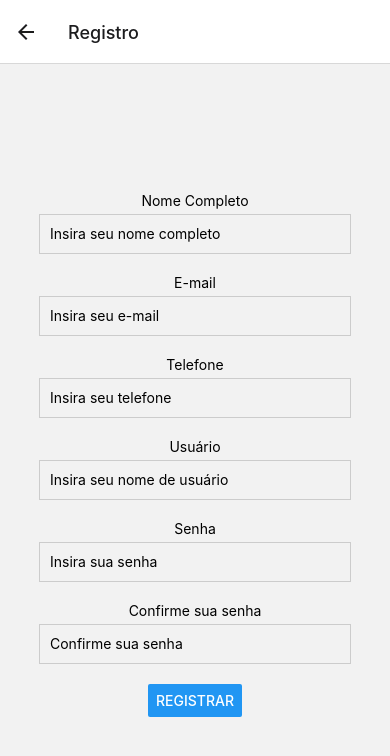
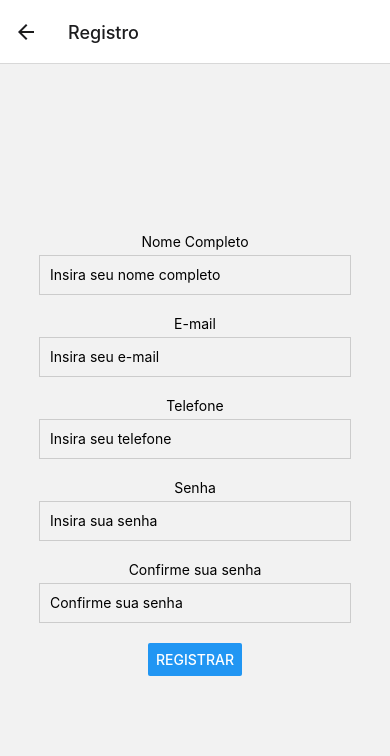
Before and after one commit to FBC-LTS/SISBDP, a React Native app: screen /Registro in a window 390 px wide. Shown: the top 756 px of the page. Built offline with nearby package versions, Linux system fonts and the light colour scheme.

Commit message:
Update registro.js
feat: removendo campo usuário

```diff
--- a/src/view/registro.js
+++ b/src/view/registro.js
@@ -11,7 +11,6 @@ const Registro = () => {
   const [erroNome, setErroNome] = useState('');
   const [erroEmail, setErroEmail] = useState('');
   const [erroTelefone, setErroTelefone] = useState('');
-  const [erroUsuario, setErroUsuario] = useState('');
   const [erroSenha, setErroSenha] = useState('');
   const [erroConfirmarSenha, setErroConfirmarSenha] = useState('');
 
@@ -107,14 +106,7 @@ const Registro = () => {
       />
       {erroTelefone ? <Text style={{ color: 'red' }}>{erroTelefone}</Text> : null}
 
-      <Text style={styles.label}>Usuário</Text>
-      <TextInput
-        style={styles.input}
-        onChangeText={setUsuario}
-        value={usuario}
-        placeholder="Insira seu nome de usuário"
-      />
-      {erroUsuario ? <Text style={{ color: 'red' }}>{erroUsuario}</Text> : null}
+
 
       <Text style={styles.label}>Senha</Text>
       <TextInput
```
